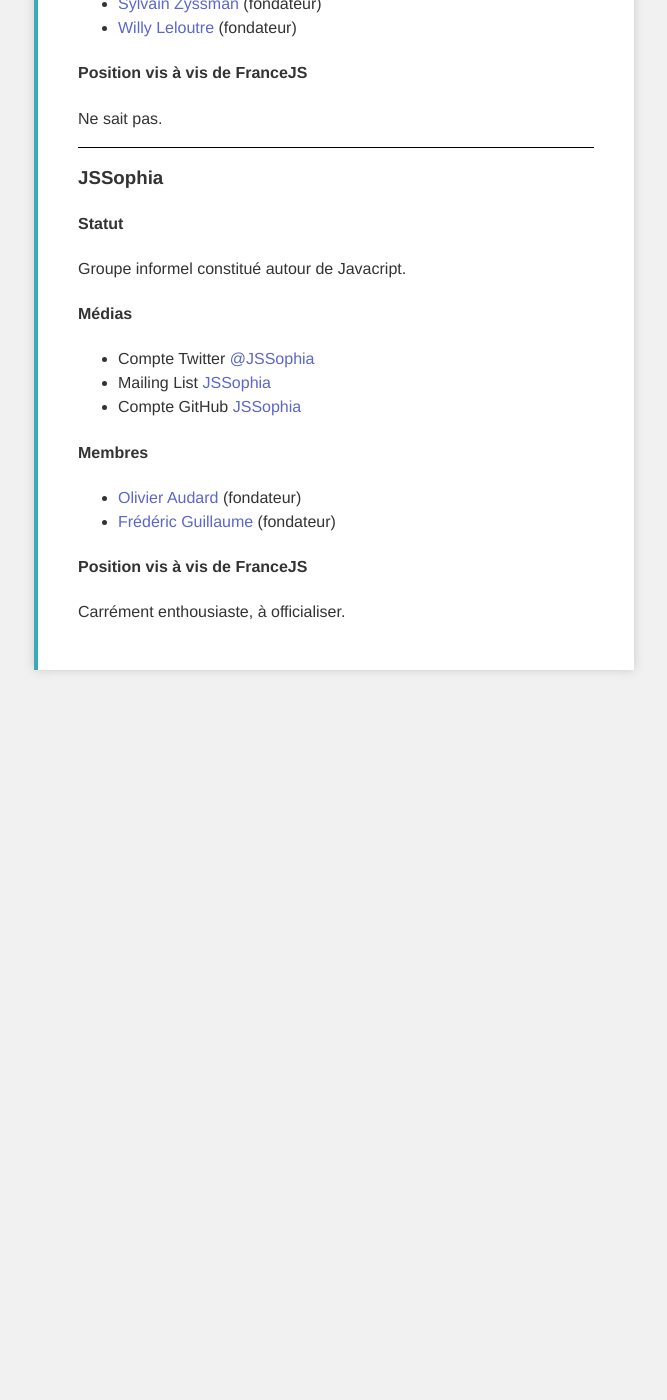
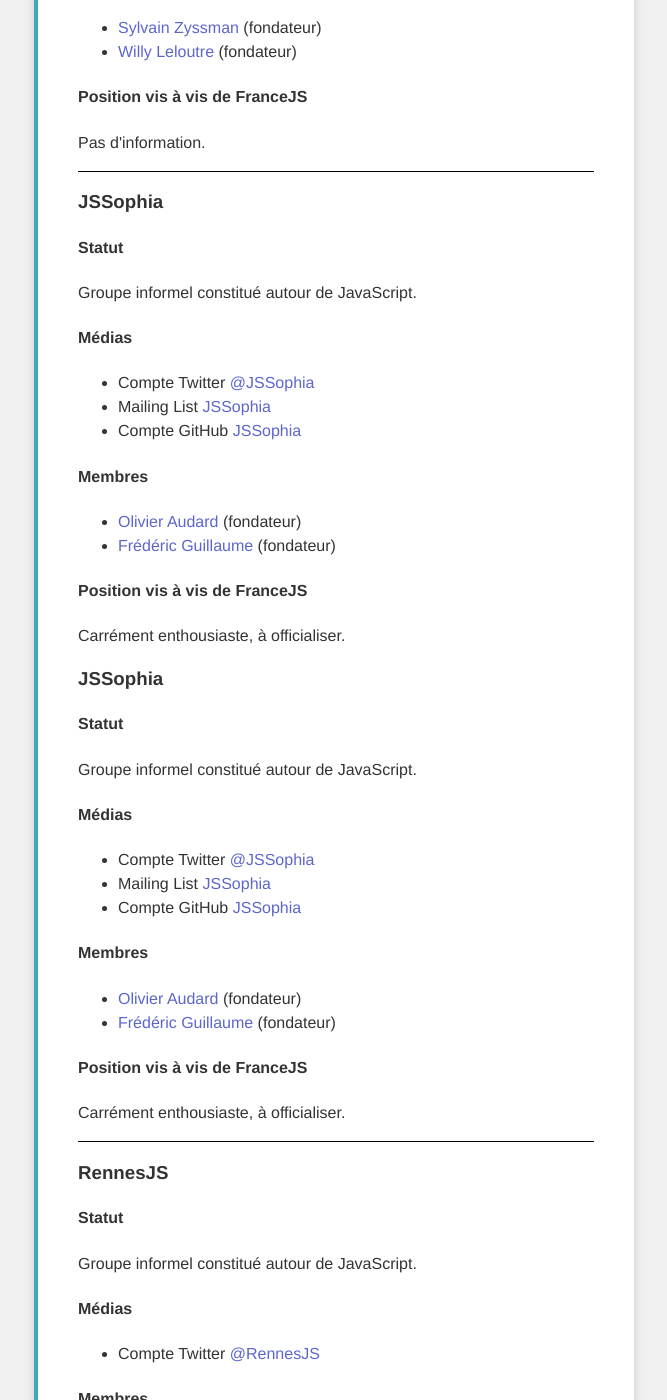
Before and after one commit to francejs/francejs.github.com, a Jekyll site: the page built from groupes.html, in a window 1280 px wide and 1400 px high, scrolled down 4408 px. Shown: the whole window, without its empty margins (306-973 px from the left). Built offline with Jekyll 4.4.1, drawn with Linux system fonts in a browser that asks for light colours; before the commit the page ends 5086 px from its top, so only the background shows below that; some of the changed text lies outside the part shown.

Commit message:
Merge scss + Add RennesJS

```diff
--- a/_layouts/default.html
+++ b/_layouts/default.html
@@ -5,10 +5,9 @@
         <title>#FranceJS -- {{page.title}}</title>
         <meta name="viewport" content="width=device-width, initial-scale = 1.0">
         <meta name="description" content="FranceJS est un aggrégats de communautés autour de JavaScript.">
-        <meta name="keywords" content="javascript, france, développeurs">
+        <meta name="keywords" content="javascript, france, développeurs, js, frontend, communauté">
         <link src="http://necolas.github.com/normalize.css/2.1.0/normalize.css">
         <link rel="stylesheet" media="all" href="css/style.css">
-        {{page.style}}
     </head>
     <body>
         <div class="wrapper">
--- a/_sass/style.scss
+++ b/_sass/style.scss
@@ -52,3 +52,7 @@
   padding:0;
   margin:0;
 }
+
+article.manifest {
+  font-family: Palatino, "Palatino Linotype", "Liberation Serif", serif;
+}
--- a/groupes.html
+++ b/groupes.html
@@ -8,22 +8,23 @@
 	<p>En cas d'erreur, d'ajout de membre ou de précision vous pouvez <em>forker</em> <a href="https://github.com/francejs/francejs.github.com" title="Voir le dépôt">le dépôt Git</a> et soumettre un pull request ou simplement <a href="https://github.com/francejs/francejs.github.com/issues" title="Envoyer une remarque">poster une issue</a>.</p>
 
 	<ul>
-		<li><a href="#ParisJS" title="Naviguer vers la section">Paris.js</a></li>
-    <li><a href="#LyonJS" title="Naviguer vers la section">LyonJS</a></li>
-		<li><a href="#NantesJS" title="Naviguer vers la section">NantesJS</a></li>
-		<li><a href="#ToulouseJS" title="Naviguer vers la section">ToulouseJS</a></li>
-		<li><a href="#BordeauxJS" title="Naviguer vers la section">BordeauxJS</a></li>
-		<li><a href="#NordJS" title="Naviguer vers la section">NordJS</a></li>
-		<li><a href="#MarseilleJS" title="Naviguer vers la section">MarseilleJS</a></li>
-		<li><a href="#CaenJS" title="Naviguer vers la section">CaenJS</a></li>
-		<li><a href="#JSSophia" title="Naviguer vers la section">JSSophia</a></li>
+		<li><a href="#paris-js" title="Naviguer vers la section">Paris.js</a></li>
+    <li><a href="#lyon-js" title="Naviguer vers la section">LyonJS</a></li>
+		<li><a href="#nantes-js" title="Naviguer vers la section">NantesJS</a></li>
+		<li><a href="#toulouse-js" title="Naviguer vers la section">ToulouseJS</a></li>
+		<li><a href="#bordeaux-js" title="Naviguer vers la section">BordeauxJS</a></li>
+		<li><a href="#nord-js" title="Naviguer vers la section">NordJS</a></li>
+		<li><a href="#marseille-js" title="Naviguer vers la section">MarseilleJS</a></li>
+		<li><a href="#caen-js" title="Naviguer vers la section">CaenJS</a></li>
+    <li><a href="#js-sophia" title="Naviguer vers la section">JSSophia</a></li>
+		<li><a href="#rennes-js" title="Naviguer vers la section">RennesJS</a></li>
 	</ul>
 
   <hr />
 
-  <h3 id="ParisJS">Paris.js</h3>
+  <h3 id="paris-js">Paris.js</h3>
   <h4>Statut</h4>
-	<p>Groupe informel constitué autour de Javacript.</p>
+	<p>Groupe informel constitué autour de JavaScript.</p>
 	<h4>Médias</h4>
 	<ul>
 		<li>Site <a href="http://parisjs.org/" title="Voir le site">ParisJS.org</a></li>
@@ -44,7 +45,7 @@
 
   <hr />
 
-  <h3 id="LyonJS">LyonJS</h3>
+  <h3 id="lyon-js">LyonJS</h3>
   <h4>Statut</h4>
 	<p>Association (rumeur à confirmer).</p>
 	<h4>Médias</h4>
@@ -68,9 +69,9 @@
 
   <hr />
 
-  <h3 id="NantesJS">NantesJS</h3>
+  <h3 id="nantes-js">NantesJS</h3>
   <h4>Statut</h4>
-  <p>Groupe informel constitué autour de Javacript.</p>
+  <p>Groupe informel constitué autour de JavaScript.</p>
   <h4>Médias</h4>
   <ul>
     <li>Site <a href="http://nantesjs.org/" title="Voir le site">NantesJS.org</a></li>
@@ -82,13 +83,13 @@
     <li><a href="https://twitter.com/t8g" title="Voir son compte Twitter">Thomas Moyse</a></li>
   </ul>
   <h4>Position vis à vis de FranceJS</h4>
-  <p>Ne sait pas.</p>
+  <p>Pas d'information.</p>
 
   <hr />
 
-  <h3 id="ToulouseJS">ToulouseJS</h3>
+  <h3 id="toulouse-js">ToulouseJS</h3>
   <h4>Statut</h4>
-	<p>Groupe informel constitué autour de Javacript.</p>
+	<p>Groupe informel constitué autour de JavaScript.</p>
 	<h4>Médias</h4>
 	<ul>
 		<li>Site <a href="http://toulousejs.org/" title="Voir le site">ToulouseJS.org</a></li>
@@ -100,13 +101,13 @@
 		<li><a href="https://twitter.com/goldoraf" title="Voir son compte Twitter">Raphaël Rougeron</a></li>
 	</ul>
 	<h4>Position vis à vis de FranceJS</h4>
-  <p>Ne sait pas.</p>
+  <p>Pas d'information.</p>
 
   <hr />
 
-  <h3 id="BordeauxJS">BordeauxJS</h3>
+  <h3 id="bordeaux-js">BordeauxJS</h3>
   <h4>Statut</h4>
-	<p>Groupe informel constitué autour de Javacript.</p>
+	<p>Groupe informel constitué autour de JavaScript.</p>
 	<h4>Médias</h4>
 	<ul>
 		<li>Site <a href="http://www.meetup.com/BordeauxJS/" title="Voir le site">BordeauxJS sur Meetup.com</a></li>
@@ -121,9 +122,9 @@
 
   <hr />
 
-  <h3 id="NordJS">NordJS / LilleJS</h3>
+  <h3 id="nord-js">NordJS / LilleJS</h3>
   <h4>Statut</h4>
-	<p>Groupe informel en cours de constitution autour de Javacript.</p>
+	<p>Groupe informel en cours de constitution autour de JavaScript.</p>
 	<h4>Médias</h4>
 	<ul>
 		<li>Liste <a href="https://groups.google.com/forum/?fromgroups#!forum/nordjs" title="Voir le forum Google Group">NordJS</a></li>
@@ -141,9 +142,9 @@
 
   <hr />
 
-  <h3 id="MarseilleJS">MarseilleJS</h3>
+  <h3 id="marseille-js">MarseilleJS</h3>
   <h4>Statut</h4>
-	<p>Groupe informel en cours de constitution autour de Javacript.</p>
+	<p>Groupe informel en cours de constitution autour de JavaScript.</p>
 	<h4>Médias</h4>
 	<ul>
 		<li>Compte Twitter <a href="https://twitter.com/MarseilleJS" title="Voir le compte Twitter">@MarseilleJS</a></li>
@@ -155,11 +156,12 @@
 	<h4>Position vis à vis de FranceJS</h4>
 
   <p>On aime et on en redemande.</p>
+
   <hr />
 
-  <h3 id="CaenJS">CaenJS</h3>
+  <h3 id="caen-js">CaenJS</h3>
   <h4>Statut</h4>
-	<p>Groupe informel en cours de constitution autour de Javacript.</p>
+	<p>Groupe informel en cours de constitution autour de JavaScript.</p>
 	<h4>Médias</h4>
 	<ul>
 		<li>Compte Twitter <a href="https://twitter.com/CaenJS" title="Voir le compte Twitter">@CaenJS</a></li>
@@ -170,12 +172,13 @@
 		<li><a href="https://twitter.com/wleloutre" title="Voir son compte Twitter">Willy Leloutre</a> (fondateur)</li>
 	</ul>
 	<h4>Position vis à vis de FranceJS</h4>
-    <p>Ne sait pas.</p>
+  <p>Pas d'information.</p>
 
   <hr />
-  <h3 id="JSSophia">JSSophia</h3>
+
+  <h3 id="js-sophia">JSSophia</h3>
   <h4>Statut</h4>
-	<p>Groupe informel constitué autour de Javacript.</p>
+	<p>Groupe informel constitué autour de JavaScript.</p>
 	<h4>Médias</h4>
 	<ul>
 		<li>Compte Twitter <a href="https://twitter.com/JSSophia" title="Voir le compte Twitter">@JSSophia</a></li>
@@ -188,6 +191,42 @@
 		<li><a href="https://twitter.com/fredguillaume">Frédéric Guillaume</a> (fondateur)</li>
 	</ul>
 	<h4>Position vis à vis de FranceJS</h4>
-    <p>Carrément enthousiaste, à officialiser.</p>
+  <p>Carrément enthousiaste, à officialiser.</p>
+
+  <h3 id="js-sophia">JSSophia</h3>
+  <h4>Statut</h4>
+  <p>Groupe informel constitué autour de JavaScript.</p>
+  <h4>Médias</h4>
+  <ul>
+    <li>Compte Twitter <a href="https://twitter.com/JSSophia" title="Voir le compte Twitter">@JSSophia</a></li>
+    <li>Mailing List <a href="http://groups.google.com/group/jssophia" title="Voir la Mailing List">JSSophia</a></li>
+    <li>Compte GitHub <a href="https://github.com/jssophia" title="Voir le compte GitHub">JSSophia</a></li>
+  </ul>
+  <h4>Membres</h4>
+  <ul>
+    <li><a href="https://twitter.com/_dhar" title="Voir son compte Twitter">Olivier Audard</a> (fondateur)</li>
+    <li><a href="https://twitter.com/fredguillaume">Frédéric Guillaume</a> (fondateur)</li>
+  </ul>
+  <h4>Position vis à vis de FranceJS</h4>
+  <p>Carrément enthousiaste, à officialiser.</p>
+
+  <hr />
+
+  <h3 id="rennes-js">RennesJS</h3>
+  <h4>Statut</h4>
+  <p>Groupe informel constitué autour de JavaScript.</p>
+  <h4>Médias</h4>
+  <ul>
+    <li>Compte Twitter <a href="https://twitter.com/RennesJS" title="Voir le compte Twitter">@RennesJS</a></li>
+  </ul>
+  <h4>Membres</h4>
+  <ul>
+    <li>Jean-Luc Tromparent (fondateur)</li>
+    <li><a href="https://twitter.com/matiasgrenn">Matias Grenn</a></li>
+    <li><a href="https://twitter.com/nook_">Florentin Jakupi</a></li>
+    <li><a href="https://twitter.com/pierreburel">Pierre Burel</a></li>
+  </ul>
+  <h4>Position vis à vis de FranceJS</h4>
+  <p>Carrément enthousiaste, à officialiser.</p>
 
 </article>
--- a/index.html
+++ b/index.html
@@ -14,9 +14,9 @@
 <h2>Quoi de neuf ?</h2>
 <dl>
     <dt>Mercredi 13 mars 2013</dt>
-    <dd><a href="groupes.html" title="En savoir plus sur les groupes locaux autour de JS">Liste des groupes locaux et leur position.</a></dd>
+    <dd><a href="groupes.html" title="En savoir plus sur les groupes locaux autour de JS">Liste des groupes locaux et leur position</a></dd>
     <dt>Vendredi 8 mars 2013</dt>
-    <dd><a href="manifeste.html" title="En savoir plus sur FranceJS">Communiqué : FranceJS, pourquoi, comment.</a></dd>
+    <dd><a href="manifeste.html" title="En savoir plus sur FranceJS">Communiqué : FranceJS, pourquoi, comment</a></dd>
     <dt>Jeudi 7 mars 2013</dt>
     <dd><a href="https://github.com/francejs" title="Voir les dépôts créés">Ca forke sur GitHub</a></dd>
     <dt>Mercredi 6 mars 2013</dt>
--- a/manifeste.html
+++ b/manifeste.html
@@ -1,9 +1,8 @@
 ---
 layout: default
 title: Manifeste
-style: <link rel="stylesheet" media="all" href="css/manifest.css">
 ---
-<article>
+<article class="manifest">
   <h2>Communiqué</h2>
     <p><strong>Afin de clarifier les choses et pour répondre aux interrogations légitimes des groupes JavaScript déjà constitués, en tant qu'initiateurs de FranceJS nous avons décidé de faire une petite déclaration d'intention sur les phases de construction de FranceJS que nous prévoyons.</strong></p>
     <p>Comme nous l'avons annoncé, l'objectif à court terme de FranceJS est d'aider la communauté JavaScript à se regrouper. Pour cela, nous sollicitons les groupes locaux existants, mais aussi ceux en formation et appelons d'ailleurs toute personne désireuse de fonder un groupe local dans sa ville ou sa région à se manifester pour participer à la création de FranceJS.</p>
```
